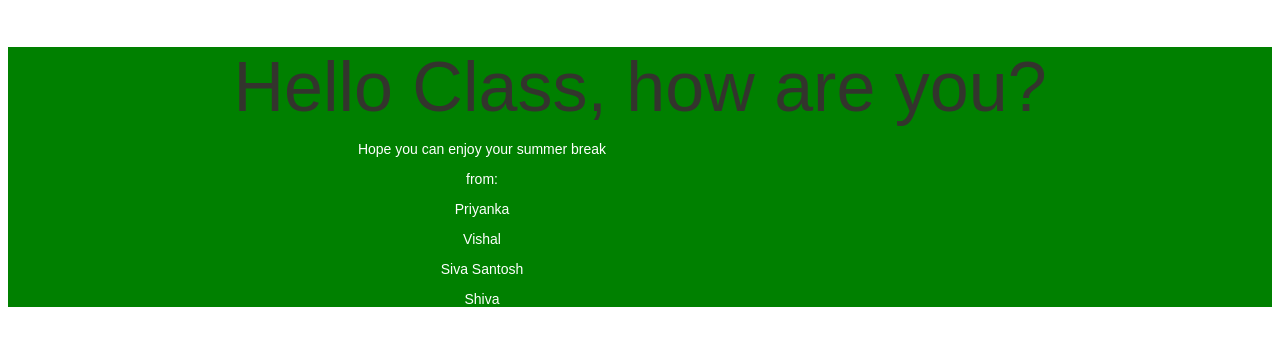
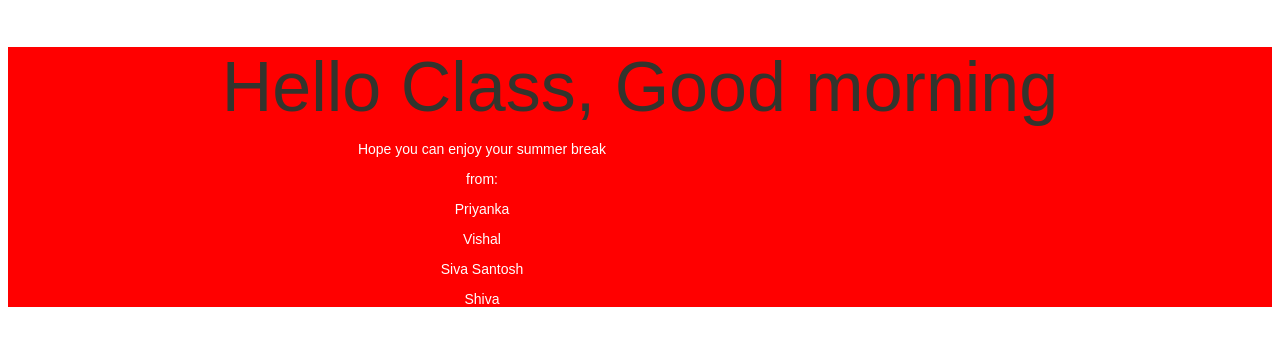
Before and after one commit to ccspringgp/AWS_CICD, a website: page index.html in a window 1280 px wide. Drawn offline with Linux system fonts and the light colour scheme.

Commit message:
text change5

```diff
--- a/index.html
+++ b/index.html
@@ -36,7 +36,7 @@
 
         text-align: center;
         padding-top: 0px;
-        background-color: green;
+        background-color: red;
 
       }
       .textColumn p {
@@ -70,7 +70,7 @@
   </head>
   <body>
     <div class="textColumn">
-      <h1>Hello Class, how are you?</h1>
+      <h1>Hello Class, Good morning</h1>
       <p>Hope you can enjoy your summer break</p>
 
       <p>from:</p>
```
